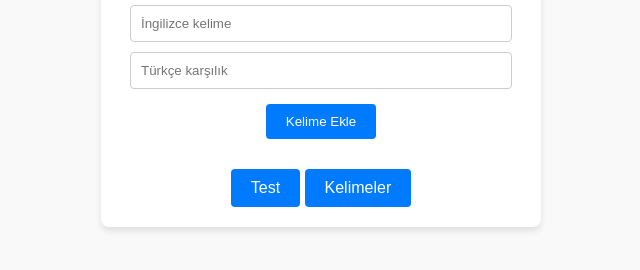
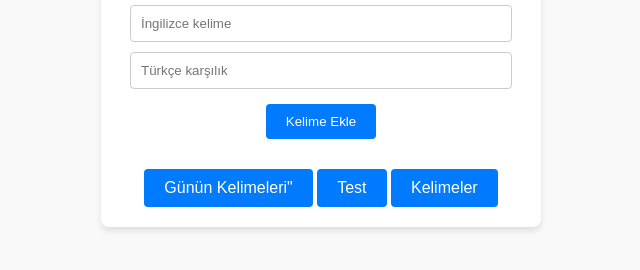
Before and after one commit to MuMSuZ/dil, a plain HTML site: page index.html in a window 1280 px wide. Shown: the part 336-606 px from the top of the page, without its empty margins (319-959 px from the left). Drawn offline with Linux system fonts and the light colour scheme.

Commit message:
Update index.html

```diff
--- a/index.html
+++ b/index.html
@@ -14,6 +14,7 @@
       <input id="translation" type="text" placeholder="Türkçe karşılık">
       <button id="add-word">Kelime Ekle</button>
     </div>
+    <a href="https://mumsuz.github.io/dil/today.html" class="link">Günün Kelimeleri"</a>
     <a href="https://mumsuz.github.io/dil/test.html" class="link">Test</a>
     <a href="https://mumsuz.github.io/dil/word.html" class="link">Kelimeler</a>
   </div>
```
